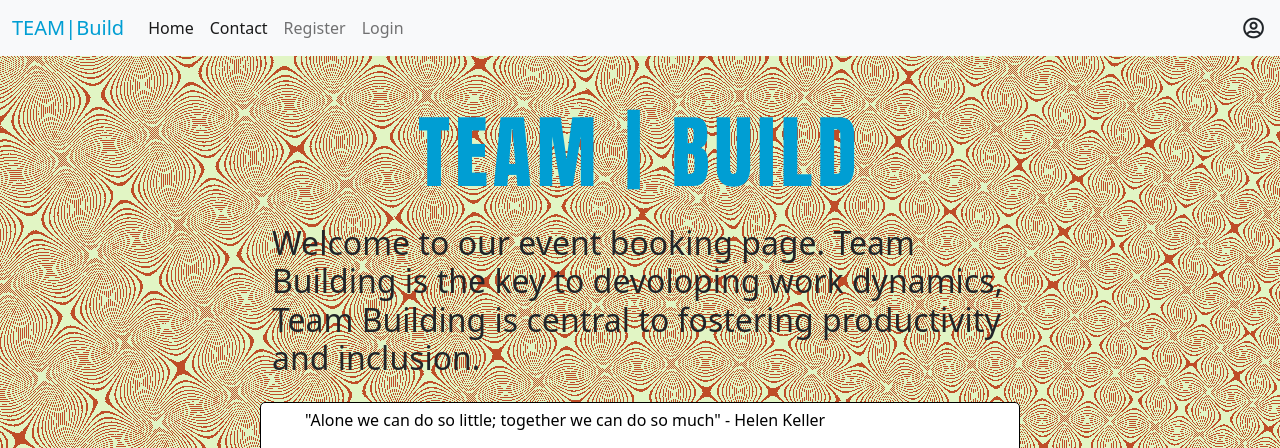
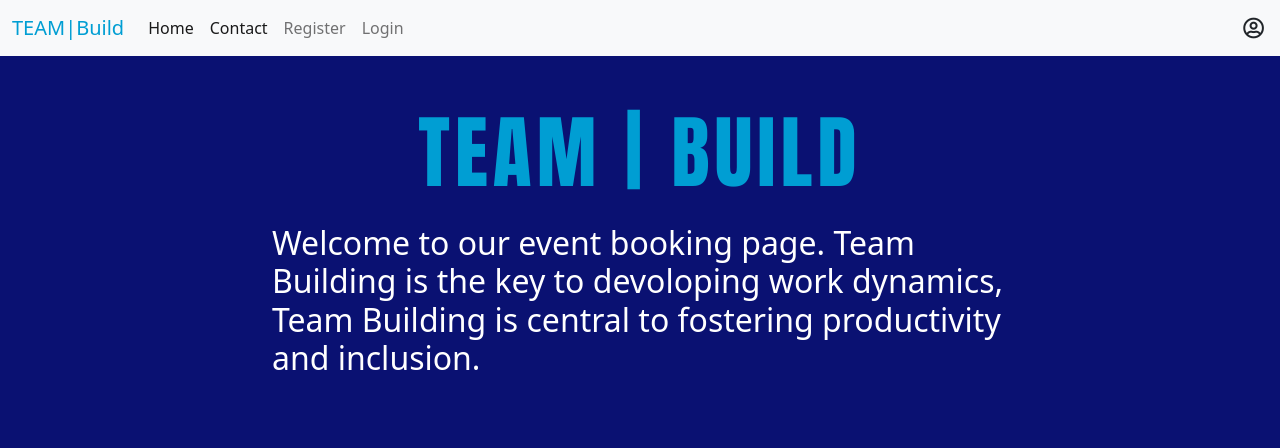
Before and after one commit to andyk8872/portfolio-project-4, a Django app: page / in a window 1280 px wide. Shown: the top 448 px of the page. Run offline with Django 3.2, Linux system fonts and the light colour scheme.

Commit message:
change so much

```diff
--- a/booking/forms.py
+++ b/booking/forms.py
@@ -20,6 +20,12 @@ class BookingForm(forms.ModelForm):
                   'booking_date',)
         widgets = {
             'booking_date': DateInput(attrs={
+                'required': True,
                 'min': datetime.date.today()+datetime.timedelta(days=2),
                 'max': datetime.date.today()+datetime.timedelta(days=60)}),
+            'email': forms.EmailInput(attrs={
+                'required': True}),
+            'forename': forms.TextInput(attrs={
+                'required': True,
+            })
                 }
--- a/static/css/style.css
+++ b/static/css/style.css
@@ -1,13 +1,21 @@
-  body {
+  /* body {
     background:
       repeating-conic-gradient(#BF4D28 0 .00005%,#E1F5C4 0 .00017%) 0 0/5000px 4000px
-  }
+  } */
+
+body {
+    background-color: #0a1172;
+}
 
 h1 {
     font-family: 'Anton', sans-serif;
     text-align: center;
     color: #009ed3;
     letter-spacing: 5px;
+}
+
+.white {
+    color: #fff;
 }
 
 .brand {
--- a/templates/account/logout.html
+++ b/templates/account/logout.html
@@ -10,7 +10,7 @@
     <div class="col-md-8 mt-3 offset-md-2">
       <h3 class="text-primary">{% trans "Sign Out" %}</h3>
 
-      <p>{% trans 'Are you sure you want to sign out?' %}</p>
+      <p class="white">{% trans 'Are you sure you want to sign out?' %}</p>
     </div>
   </div>
   <div class="row">
--- a/templates/base.html
+++ b/templates/base.html
@@ -38,7 +38,7 @@
 
     <nav class="navbar navbar-expand-lg navbar-light bg-light">
         <div class="container-fluid">
-            <a class="navbar-brand" href="#"><span class="brand">TEAM|Build</span></a>
+            <a class="navbar-brand" href="{% url 'home' %}"><span class="brand">TEAM|Build</span></a>
             <button class="navbar-toggler" type="button" data-bs-toggle="collapse"
                 data-bs-target="#navbarSupportedContent" aria-controls="navbarSupportedContent" aria-expanded="false"
                 aria-label="Toggle navigation">
@@ -73,11 +73,26 @@
                 </ul>
                 <!-- test -->
                 <div class="d-flex">
-                    <p class="pull-right"></p><i class="far fa-user-circle fa-lg me-1"></i><strong>{{ user.username }}</strong></p>
+                    <p class="pull-right"></p><i
+                        class="far fa-user-circle fa-lg me-1"></i><strong>{{ user.username }}</strong></p>
                 </div>
             </div>
         </div>
     </nav>
+
+    <!-- messages -->
+    <div class="container">
+        <div class="row">
+            <div class="col-md-8 offset-md-2">
+                {% for message in messages %}
+                <div class="alert {{ message.tags }} alert-dismissible fade show" id="msg" role="alert">
+                    {{ message | safe }}
+                    <button type="button" class="btn-close" data-bs-dismiss="alert" aria-label="Close"></button>
+                </div>
+                {% endfor %}
+            </div>
+        </div>
+    </div>
 
     <!-- Block Content -->
     {% block content %}
@@ -125,6 +140,15 @@
     </script>
 
     <script src="{% static 'js/script.js' %}"></script>
+
+    <script>
+        setTimeout(function () {
+            let messages = document.getElementById('msg');
+            let alert = new bootstrap.Alert(messages);
+            alert.close();
+        }, 2500);
+    </script>
+
 </body>
 
 </html>
--- a/templates/index.html
+++ b/templates/index.html
@@ -3,16 +3,15 @@
 {% block content %}
 
 <h1 class="display-1 mt-5">TEAM | BUILD</h1>
-
     <div class="container">
         <div class="row">
             <div class="col-md-8 mt-3 mb-3 offset-md-2">
-                <h2>Welcome to our event booking page. Team Building is the key to devoloping work dynamics, Team
+                <h2 class="white">Welcome to our event booking page. Team Building is the key to devoloping work dynamics, Team
                     Building is
                     central to fostering productivity and inclusion.</h2>
             </div>
         </div>
-        <div class="row">
+        <!-- <div class="row">
             <div class="col-md-8 info offset-md-2 padding">
                 <ul>
                     <li>"Alone we can do so little; together we can do so much" - Helen Keller</li>
@@ -24,15 +23,59 @@
                     <li>"If you want to lift yourself up, lift up someone else." - Booker T. Washington</li>
                 </ul>
             </div>
+        </div> -->
+
+     <!-- Activity options -->
+     <div class="container mt-5 mb-5">
+
+        <div class="row row-cols-1 row-cols-md-3 g-4">
+            <div class="col">
+                <div class="card border border-dark">
+                    <img src="https://img.freepik.com/free-photo/creative-business-team-putting-hands-together_1170-1712.jpg?w=1380"
+                        class="card-img-top" alt="Team around table" />
+                    <div class="card-body">
+                        <h5 class="card-title">Team Building Workshop</h5>
+                        <p class="card-text">
+                            The idea is to help build connections between
+                            members of a team, create lasting bonds, and enable better teamwork and working
+                            practices.
+                        </p>
+                    </div>
+                </div>
+            </div>
+            <div class="col">
+                <div class="card border border-dark">
+                    <img src="https://img.freepik.com/premium-photo/funny-kid-clown-against-falling-confetti_411285-141.jpg?w=1380"
+                        class="card-img-top" alt="Clown" />
+                    <div class="card-body">
+                        <h5 class="card-title">Carnival Team Challenge</h5>
+                        <p class="card-text">
+                            The Carnival Challenge is a great one to really get the competitive juices flowing and
+                            has always proved popular with corporates for team building.
+                        </p>
+                    </div>
+                </div>
+            </div>
+            <div class="col">
+                <div class="card border border-dark">
+                    <img src="https://img.freepik.com/premium-photo/man-walking-suspension-bridge-looking-cloudy-mountains_422666-2151.jpg?w=1380"
+                        class="card-img-top" alt="Man walking on rope bridge" />
+                    <div class="card-body">
+                        <h5 class="card-title">Bridge Building Challenge</h5>
+                        <p class="card-text">The Bridge Challenge is a great one to really get the competitive
+                            juices flowing and has always proved popular with corporates for team building.</p>
+                    </div>
+                </div>
+            </div>
         </div>
+    </div>
 
-        <div class="row">
+    <!-- location map -->
+        <!-- <div class="row">
             <div class="col-md-8 mt-3 mb-3 offset-md-2">
                 <div id="map"></div>
             </div>
-
-        </div>
-
+        </div> -->
     </div>
 
 {%endblock%}
--- a/templates/make_booking.html
+++ b/templates/make_booking.html
@@ -16,7 +16,7 @@
 
 
 
-    <div class="row">
+    <div class="row bg-dark text-white">
         <div class="col-md-4 mt-3 mb-3 offset-md-4">
             <form method="post" style="margin-top: 1.3em;">
                 {{ form | crispy }}
```
Also changed, not shown: static/js/script.js (+8 -0 lines), team_building/settings.py (+10 -2 lines).
